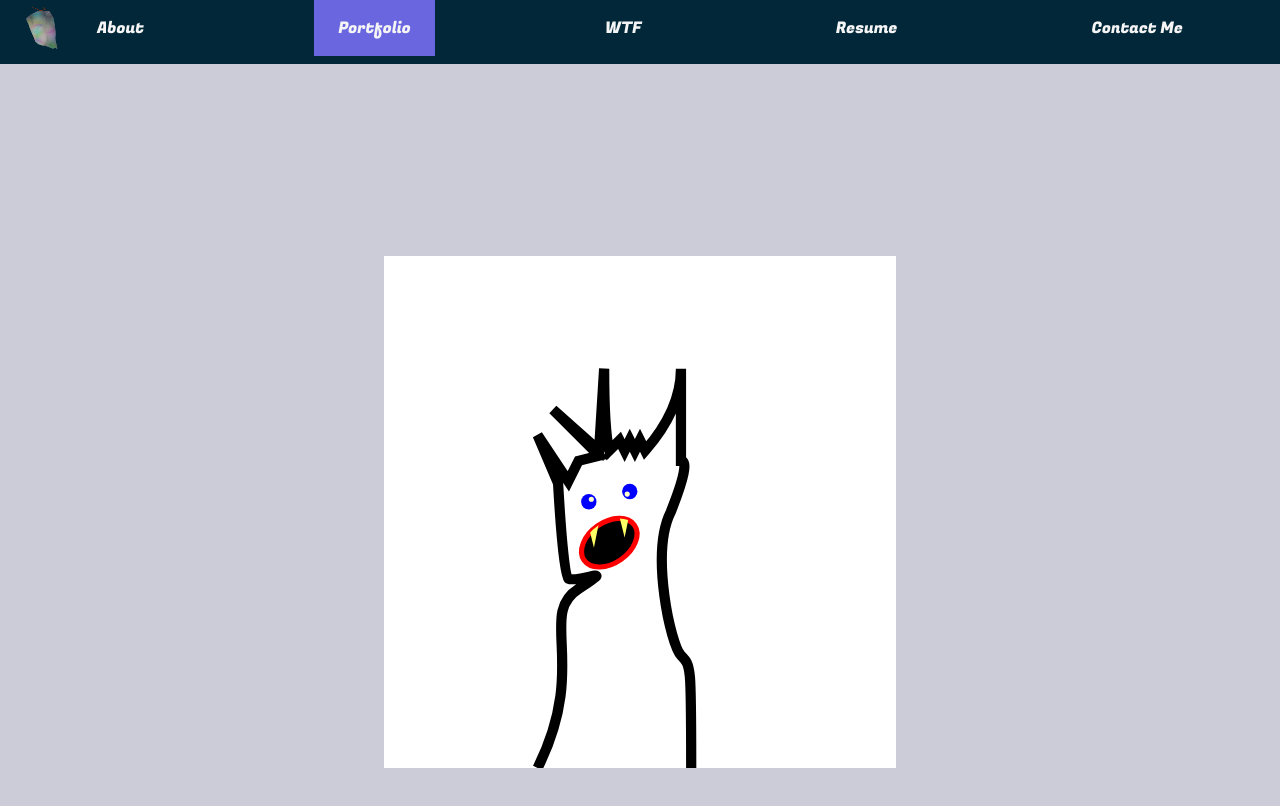
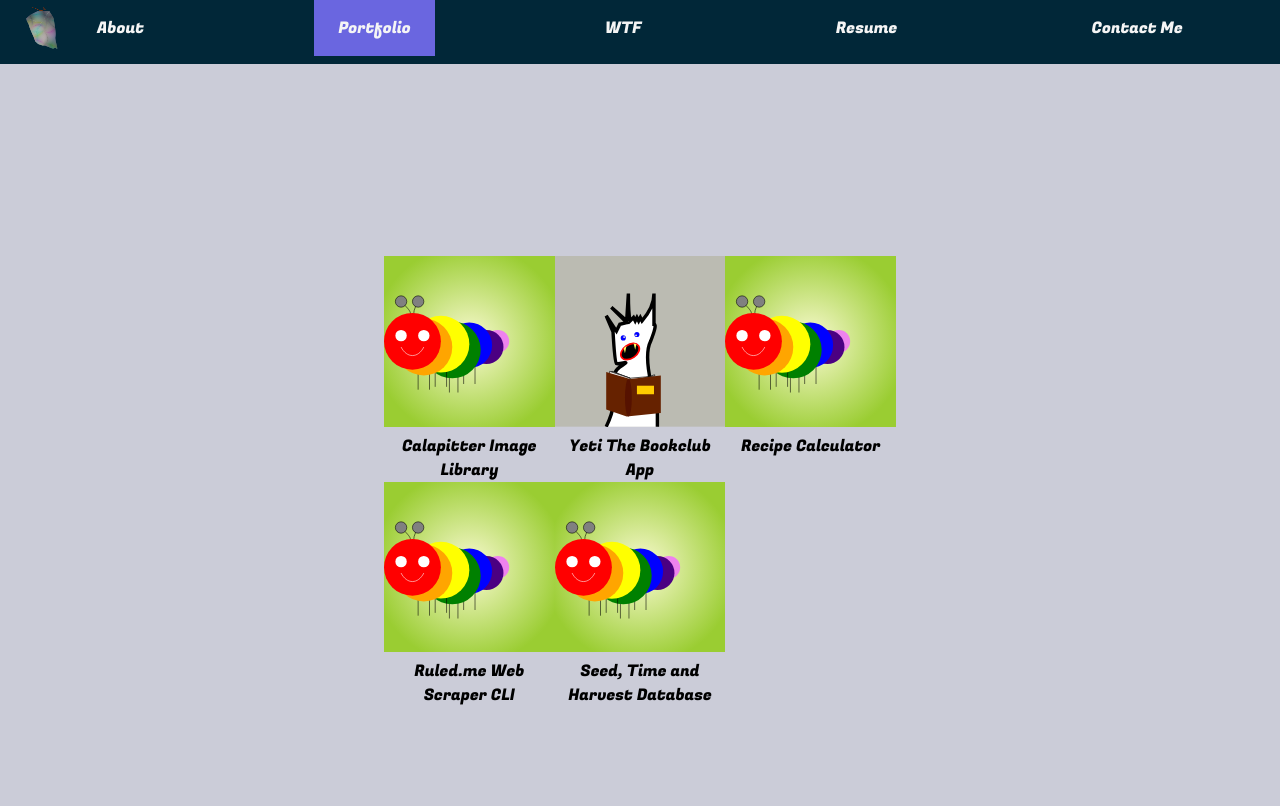
Before and after one commit to StevenDRiggs/my-next-website-frontend, a Next.js app: page /portfolio in a window 1280 px wide. Shown: the top 806 px of the page. Built offline with nearby package versions, Linux system fonts and the light colour scheme.

Commit message:
finished yeti svg

```diff
--- a/pages/portfolio.js
+++ b/pages/portfolio.js
@@ -8,41 +8,41 @@
 
 const Portfolio = () => {
   return (
-    <div className={styles.svgTester}>
-      <Yeti className={styles.testItem} />
+    // <div className={styles.svgTester}>
+    //   <Yeti className={styles.testItem} />
+    // </div>
+    <div className={styles.portfolioGrid}>
+      <Link href='#'>
+        <a>
+          <CIL className={styles.thumbnail} />
+          <caption className={styles.caption}>Calapitter Image Library</caption>
+        </a>
+      </Link>
+      <Link href='#'>
+        <a>
+          <Yeti className={styles.thumbnail} />
+          <caption className={styles.caption}>Yeti The Bookclub App</caption>
+        </a>
+      </Link>
+      <Link href='#'>
+        <a>
+          <CIL className={styles.thumbnail} />
+          <caption className={styles.caption}>Recipe Calculator</caption>
+        </a>
+      </Link>
+      <Link href='#'>
+        <a>
+          <CIL className={styles.thumbnail} />
+          <caption className={styles.caption}>Ruled.me Web Scraper CLI</caption>
+        </a>
+      </Link>
+      <Link href='#'>
+        <a>
+          <CIL className={styles.thumbnail} />
+          <caption className={styles.caption}>Seed, Time and Harvest Database</caption>
+        </a>
+      </Link>
     </div>
-    // <div className={styles.portfolioGrid}>
-    //   <Link href='#'>
-    //     <a>
-    //       <CIL className={styles.thumbnail} />
-    //       <caption className={styles.caption}>Calapitter Image Library</caption>
-    //     </a>
-    //   </Link>
-    //   <Link href='#'>
-    //     <a>
-    //       <CIL className={styles.thumbnail} />
-    //       <caption className={styles.caption}>Yeti The Bookclub App</caption>
-    //     </a>
-    //   </Link>
-    //   <Link href='#'>
-    //     <a>
-    //       <CIL className={styles.thumbnail} />
-    //       <caption className={styles.caption}>Recipe Calculator</caption>
-    //     </a>
-    //   </Link>
-    //   <Link href='#'>
-    //     <a>
-    //       <CIL className={styles.thumbnail} />
-    //       <caption className={styles.caption}>Ruled.me Web Scraper CLI</caption>
-    //     </a>
-    //   </Link>
-    //   <Link href='#'>
-    //     <a>
-    //       <CIL className={styles.thumbnail} />
-    //       <caption className={styles.caption}>Seed, Time and Harvest Database</caption>
-    //     </a>
-    //   </Link>
-    // </div>
   )
 }
 
```
Also changed, not shown: images/Yeti.svg.
